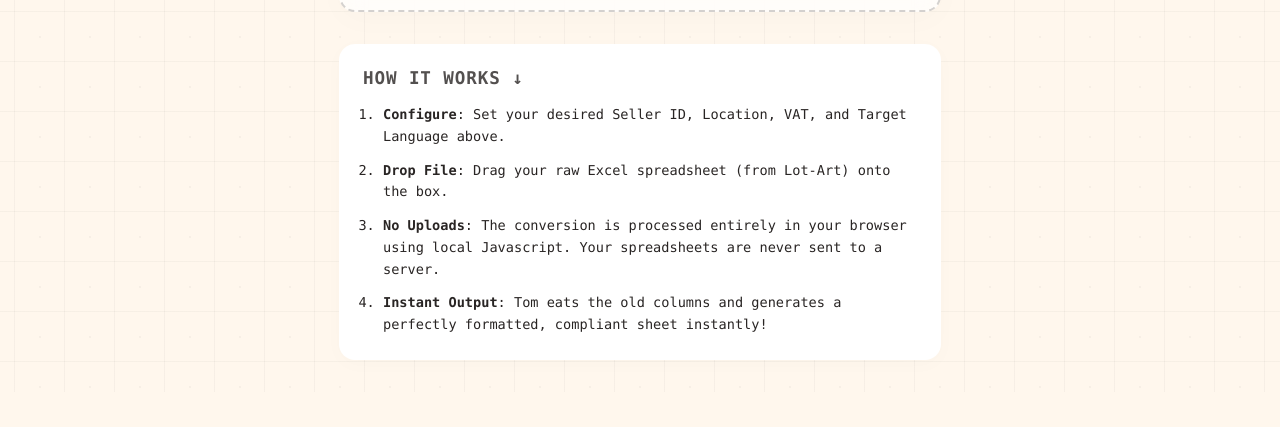
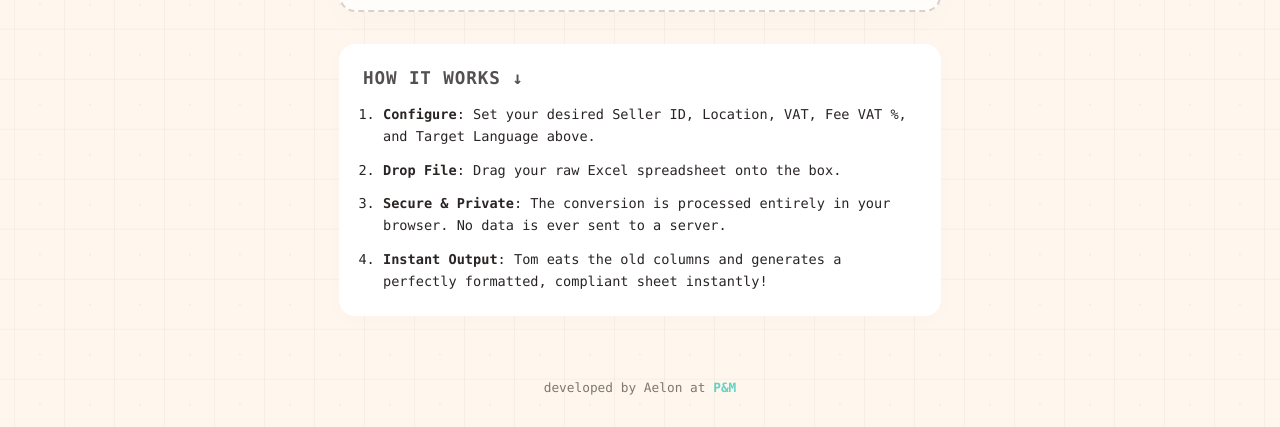
Before and after one commit to kyoo12/auction_import_maker, a plain HTML site: page index.html in a window 1280 px wide. Shown: the part 718-1145 px from the top of the page. Before the commit the page ends 1110 px from the top, so only its background shows below. Drawn offline with Linux system fonts and the light colour scheme.

Commit message:
feat: add site footer and update instructions

```diff
--- a/index.html
+++ b/index.html
@@ -91,14 +91,18 @@
         <div class="instructions" id="guide">
             <h2>how it works ↓</h2>
             <ol>
-                <li><strong>Configure</strong>: Set your desired Seller ID, Location, VAT, and Target Language above.</li>
-                <li><strong>Drop File</strong>: Drag your raw Excel spreadsheet (from Lot-Art) onto the box.</li>
-                <li><strong>No Uploads</strong>: The conversion is processed entirely in your browser using local Javascript. Your spreadsheets are never sent to a server.</li>
+                <li><strong>Configure</strong>: Set your desired Seller ID, Location, VAT, Fee VAT %, and Target Language above.</li>
+                <li><strong>Drop File</strong>: Drag your raw Excel spreadsheet onto the box.</li>
+                <li><strong>Secure & Private</strong>: The conversion is processed entirely in your browser. No data is ever sent to a server.</li>
                 <li><strong>Instant Output</strong>: Tom eats the old columns and generates a perfectly formatted, compliant sheet instantly!</li>
             </ol>
         </div>
     </main>
 
+    <footer class="site-footer">
+        developed by Aelon at <a href="https://pixel-mesh.dev/" target="_blank" rel="noopener noreferrer">P&amp;M</a>
+    </footer>
+
     <script src="./oneko.js"></script>
     <script src="app.js"></script>
 </body>
--- a/styles.css
+++ b/styles.css
@@ -492,3 +492,20 @@
             text-decoration: underline;
             cursor: pointer;
         }
+
+.site-footer {
+    margin-top: 2rem;
+    padding-bottom: 2rem;
+    font-size: 0.8rem;
+    opacity: 0.6;
+    text-align: center;
+    width: 100%;
+}
+.site-footer a {
+    color: var(--accent-color);
+    text-decoration: none;
+    font-weight: bold;
+}
+.site-footer a:hover {
+    text-decoration: underline;
+}
```
